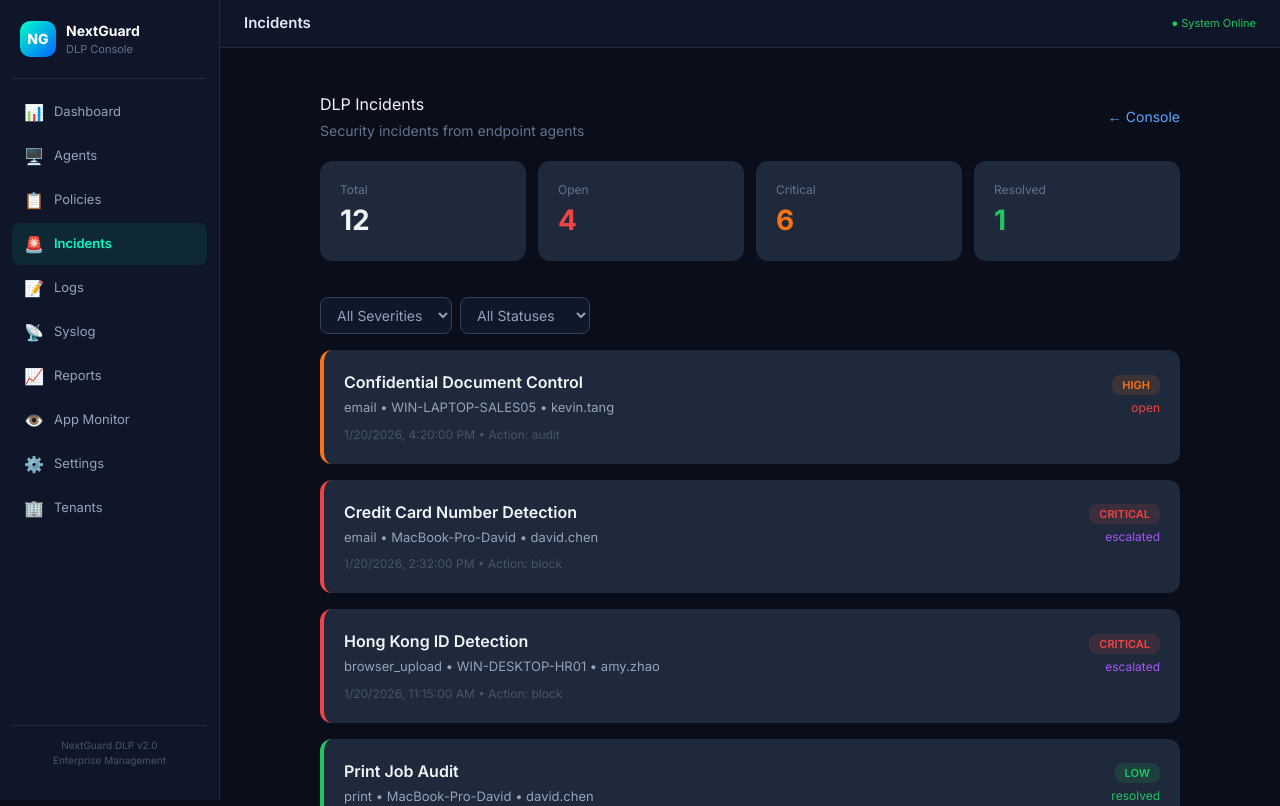
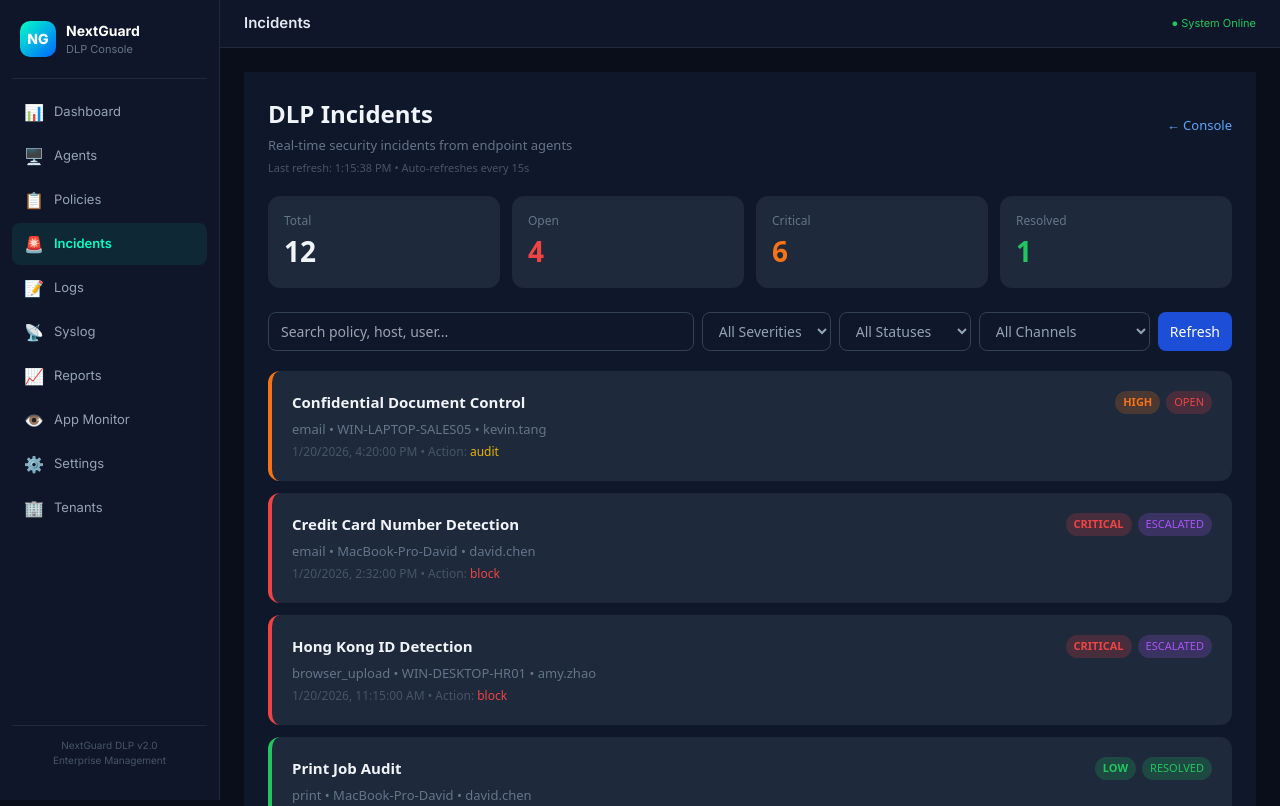
Before and after one commit to NextGuard-hk/nextguard-website, a Next.js app: page /console/incidents in a window 1280 px wide. Shown: the top 806 px of the page. Built offline with nearby package versions, Linux system fonts and the light colour scheme.

Commit message:
feat: Enhanced incidents page with auto-refresh, search, filters, status management

```diff
--- a/app/console/incidents/page.tsx
+++ b/app/console/incidents/page.tsx
@@ -1,96 +1,199 @@
 'use client'
-import { useState, useEffect } from 'react'
+import { useState, useEffect, useCallback } from 'react'
 import Link from 'next/link'
 
-const severityColors: Record<string, string> = { critical: '#ef4444', high: '#f97316', medium: '#eab308', low: '#22c55e', info: '#3b82f6' }
-const statusColors: Record<string, string> = { open: '#ef4444', investigating: '#f97316', resolved: '#22c55e', false_positive: '#6b7280', escalated: '#a855f7' }
+const SEV_COLOR: Record<string,string> = { critical:'#ef4444', high:'#f97316', medium:'#eab308', low:'#22c55e' }
+const STA_COLOR: Record<string,string> = { open:'#ef4444', escalated:'#a855f7', investigating:'#f97316', resolved:'#22c55e' }
 
 export default function IncidentsPage() {
   const [incidents, setIncidents] = useState<any[]>([])
+  const [stats, setStats] = useState<any>({})
   const [loading, setLoading] = useState(true)
-  const [filter, setFilter] = useState({ severity: 'all', status: 'all' })
+  const [lastRefresh, setLastRefresh] = useState<Date>(new Date())
+  const [search, setSearch] = useState('')
+  const [sevFilter, setSevFilter] = useState('all')
+  const [staFilter, setStaFilter] = useState('all')
+  const [chanFilter, setChanFilter] = useState('all')
   const [selected, setSelected] = useState<any>(null)
+  const [updating, setUpdating] = useState(false)
 
+  const fetchIncidents = useCallback(async () => {
+    try {
+      const params = new URLSearchParams({ limit: '100' })
+      if (sevFilter !== 'all') params.set('severity', sevFilter)
+      if (staFilter !== 'all') params.set('status', staFilter)
+      if (chanFilter !== 'all') params.set('channel', chanFilter)
+      const r = await fetch('/api/v1/incidents?' + params.toString())
+      const d = await r.json()
+      if (d.success) {
+        setIncidents(d.incidents || [])
+        setStats(d.stats || {})
+        setLastRefresh(new Date())
+      }
+    } catch {}
+    finally { setLoading(false) }
+  }, [sevFilter, staFilter, chanFilter])
+
+  useEffect(() => { fetchIncidents() }, [fetchIncidents])
+
+  // Auto-refresh every 15 seconds
   useEffect(() => {
-    fetch('/api/v1/incidents').then(r => r.json()).then(d => {
-      if (d.success) setIncidents(d.incidents || [])
-      setLoading(false)
-    }).catch(() => setLoading(false))
-  }, [])
+    const t = setInterval(fetchIncidents, 15000)
+    return () => clearInterval(t)
+  }, [fetchIncidents])
+
+  const updateStatus = async (id: string, status: string) => {
+    setUpdating(true)
+    await fetch('/api/v1/incidents', {
+      method: 'PATCH',
+      headers: { 'Content-Type': 'application/json' },
+      body: JSON.stringify({ incidentId: id, status })
+    })
+    await fetchIncidents()
+    if (selected?.id === id) setSelected((prev: any) => ({ ...prev, status }))
+    setUpdating(false)
+  }
 
   const filtered = incidents.filter(i => {
-    if (filter.severity !== 'all' && i.severity !== filter.severity) return false
-    if (filter.status !== 'all' && i.status !== filter.status) return false
+    if (search) {
+      const q = search.toLowerCase()
+      if (!i.policyName?.toLowerCase().includes(q) &&
+          !i.hostname?.toLowerCase().includes(q) &&
+          !i.username?.toLowerCase().includes(q)) return false
+    }
     return true
   })
 
-  const stats = { total: incidents.length, open: incidents.filter(i => i.status === 'open').length, critical: incidents.filter(i => i.severity === 'critical').length, resolved: incidents.filter(i => i.status === 'resolved').length }
-  const card = { background: '#1e293b', borderRadius: 12, padding: 20, marginBottom: 16 }
-  const sel = { background: '#0f172a', color: '#94a3b8', border: '1px solid #334155', borderRadius: 8, padding: '8px 12px', fontSize: 14 }
+  const inp = { background:'#0f172a', color:'#94a3b8', border:'1px solid #334155', borderRadius:8, padding:'8px 12px', fontSize:14 }
+  const card = { background:'#1e293b', borderRadius:12, padding:20, marginBottom:12, cursor:'pointer' }
 
   if (selected) {
     return (
-      <div style={{ padding: 20, maxWidth: 800, margin: '0 auto' }}>
-        <button onClick={() => setSelected(null)} style={{ color: '#60a5fa', background: 'none', border: 'none', cursor: 'pointer', marginBottom: 16 }}>&larr; Back</button>
-        <div style={card}>
-          <div style={{ display: 'flex', justifyContent: 'space-between', alignItems: 'center', marginBottom: 16 }}>
-            <h2 style={{ color: '#f1f5f9', margin: 0 }}>{selected.policyName}</h2>
-            <span style={{ background: severityColors[selected.severity], color: '#fff', padding: '4px 12px', borderRadius: 12, fontSize: 12, fontWeight: 600, textTransform: 'uppercase' as const }}>{selected.severity}</span>
+      <div style={{ minHeight:'100vh', background:'#0f172a', color:'#f1f5f9', padding:24, fontFamily:'system-ui' }}>
+        <button onClick={() => setSelected(null)} style={{ color:'#60a5fa', background:'none', border:'none', cursor:'pointer', marginBottom:16, fontSize:14 }}>← Back to Incidents</button>
+        <div style={{ background:'#1e293b', borderRadius:16, padding:28, maxWidth:800 }}>
+          <div style={{ display:'flex', justifyContent:'space-between', alignItems:'flex-start', marginBottom:20 }}>
+            <div>
+              <h2 style={{ margin:0, fontSize:20 }}>{selected.policyName}</h2>
+              <p style={{ color:'#64748b', margin:'4px 0 0', fontSize:13 }}>Incident {selected.id}</p>
+            </div>
+            <div style={{ display:'flex', gap:8 }}>
+              <span style={{ background:SEV_COLOR[selected.severity]+'33', color:SEV_COLOR[selected.severity], padding:'4px 10px', borderRadius:20, fontSize:12, fontWeight:700, textTransform:'uppercase' }}>{selected.severity}</span>
+              <span style={{ background:STA_COLOR[selected.status]+'33', color:STA_COLOR[selected.status], padding:'4px 10px', borderRadius:20, fontSize:12, textTransform:'uppercase' }}>{selected.status?.replace('_',' ')}</span>
+            </div>
           </div>
-          <div style={{ display: 'grid', gridTemplateColumns: '1fr 1fr', gap: 12 }}>
-            {[['Status', selected.status, statusColors[selected.status]], ['Channel', selected.channel], ['Action', selected.action], ['Host', selected.hostname], ['User', selected.username], ['Time', new Date(selected.reportedAt).toLocaleString()]].map(([label, val, color], i) => (
-              <div key={i}><span style={{ color: '#64748b', fontSize: 12 }}>{label}</span><br/><span style={{ color: (color as string) || '#e2e8f0', fontWeight: color ? 600 : 400 }}>{val}</span></div>
+
+          <div style={{ display:'grid', gridTemplateColumns:'1fr 1fr', gap:12, marginBottom:20 }}>
+            {[['Channel', selected.channel],['Action', selected.action],['Host', selected.hostname],['User', selected.username],['Time', new Date(selected.timestamp||selected.reportedAt).toLocaleString()],['Policy ID', selected.policyId]].map(([k,v]) => (
+              <div key={k} style={{ background:'#0f172a', borderRadius:8, padding:'12px 16px' }}>
+                <div style={{ color:'#64748b', fontSize:11, textTransform:'uppercase', marginBottom:4 }}>{k}</div>
+                <div style={{ fontSize:14, wordBreak:'break-all' }}>{v as string}</div>
+              </div>
             ))}
           </div>
+
+          {selected.details && (
+            <div style={{ background:'#0f172a', borderRadius:8, padding:16, marginBottom:20 }}>
+              <div style={{ color:'#64748b', fontSize:11, textTransform:'uppercase', marginBottom:12 }}>Forensic Details</div>
+              {selected.details.fileName && <div style={{ marginBottom:8 }}><span style={{ color:'#64748b', fontSize:12 }}>File: </span><span style={{ fontSize:13 }}>{selected.details.fileName}</span></div>}
+              {selected.details.filePath && <div style={{ marginBottom:8 }}><span style={{ color:'#64748b', fontSize:12 }}>Path: </span><code style={{ fontSize:12, color:'#94a3b8' }}>{selected.details.filePath}</code></div>}
+              {selected.details.url && <div style={{ marginBottom:8 }}><span style={{ color:'#64748b', fontSize:12 }}>Destination: </span><span style={{ fontSize:13, color:'#f97316' }}>{selected.details.url}</span></div>}
+              {selected.details.sourceApp && <div style={{ marginBottom:8 }}><span style={{ color:'#64748b', fontSize:12 }}>Process: </span><span style={{ fontSize:13 }}>{selected.details.sourceApp}</span></div>}
+              {selected.details.contentSnippet && (
+                <div style={{ marginTop:8 }}>
+                  <div style={{ color:'#64748b', fontSize:12, marginBottom:4 }}>Details:</div>
+                  <pre style={{ background:'#1e293b', padding:12, borderRadius:6, fontSize:12, color:'#94a3b8', whiteSpace:'pre-wrap', margin:0 }}>{selected.details.contentSnippet}</pre>
+                </div>
+              )}
+            </div>
+          )}
+
+          <div>
+            <div style={{ color:'#64748b', fontSize:11, textTransform:'uppercase', marginBottom:10 }}>Update Status</div>
+            <div style={{ display:'flex', gap:8, flexWrap:'wrap' }}>
+              {['open','investigating','escalated','resolved'].map(s => (
+                <button key={s} onClick={() => updateStatus(selected.id, s)} disabled={updating || selected.status===s}
+                  style={{ padding:'8px 16px', borderRadius:8, border:'none', cursor:selected.status===s?'default':'pointer', fontSize:13, fontWeight:600,
+                    background:selected.status===s ? STA_COLOR[s]+'33' : '#334155', color:selected.status===s ? STA_COLOR[s] : '#94a3b8', opacity:updating?0.5:1 }}>
+                  {s.charAt(0).toUpperCase()+s.slice(1)}
+                </button>
+              ))}
+            </div>
+          </div>
         </div>
-        {selected.details && (
-          <div style={card}>
-            <h3 style={{ color: '#f1f5f9', margin: '0 0 12px' }}>Forensic Details</h3>
-            {selected.details.filePath && <div style={{ marginBottom: 8 }}><span style={{ color: '#64748b', fontSize: 12 }}>File Path</span><br/><code style={{ color: '#e2e8f0', fontSize: 13 }}>{selected.details.filePath}</code></div>}
-            {selected.details.fileName && <div style={{ marginBottom: 8 }}><span style={{ color: '#64748b', fontSize: 12 }}>File</span><br/><span style={{ color: '#e2e8f0' }}>{selected.details.fileName}</span></div>}
-            {selected.details.contentSnippet && <div style={{ marginBottom: 8 }}><span style={{ color: '#64748b', fontSize: 12 }}>Content</span><br/><div style={{ background: '#0f172a', padding: 12, borderRadius: 8, color: '#fbbf24', fontFamily: 'monospace', fontSize: 12 }}>{selected.details.contentSnippet}</div></div>}
-            {selected.details.matchedPatterns?.length > 0 && <div><span style={{ color: '#64748b', fontSize: 12 }}>Patterns</span><br/>{selected.details.matchedPatterns.map((p: string, i: number) => <span key={i} style={{ background: '#7c3aed33', color: '#a78bfa', padding: '2px 8px', borderRadius: 4, fontSize: 12, marginRight: 6 }}>{p}</span>)}</div>}
-          </div>
-        )}
       </div>
     )
   }
 
   return (
-    <div style={{ padding: 20, maxWidth: 900, margin: '0 auto' }}>
-      <div style={{ display: 'flex', justifyContent: 'space-between', alignItems: 'center', marginBottom: 20 }}>
-        <div><h1 style={{ color: '#f1f5f9', margin: 0 }}>DLP Incidents</h1><p style={{ color: '#64748b', margin: '4px 0 0', fontSize: 14 }}>Security incidents from endpoint agents</p></div>
-        <Link href="/console" style={{ color: '#60a5fa', fontSize: 14, textDecoration: 'none' }}>&larr; Console</Link>
+    <div style={{ minHeight:'100vh', background:'#0f172a', color:'#f1f5f9', padding:24, fontFamily:'system-ui' }}>
+      <div style={{ display:'flex', justifyContent:'space-between', alignItems:'center', marginBottom:4 }}>
+        <div>
+          <h1 style={{ margin:0, fontSize:24, fontWeight:700 }}>DLP Incidents</h1>
+          <p style={{ color:'#64748b', margin:'4px 0 0', fontSize:13 }}>Real-time security incidents from endpoint agents</p>
+        </div>
+        <Link href="/console" style={{ color:'#60a5fa', fontSize:13, textDecoration:'none' }}>← Console</Link>
       </div>
-      <div style={{ display: 'grid', gridTemplateColumns: 'repeat(4, 1fr)', gap: 12, marginBottom: 20 }}>
-        {[['Total', stats.total, '#f1f5f9'], ['Open', stats.open, '#ef4444'], ['Critical', stats.critical, '#f97316'], ['Resolved', stats.resolved, '#22c55e']].map(([label, val, color], i) => (
-          <div key={i} style={card}><div style={{ color: '#64748b', fontSize: 12 }}>{label}</div><div style={{ color: color as string, fontSize: 28, fontWeight: 700 }}>{val as number}</div></div>
+
+      <div style={{ color:'#475569', fontSize:11, marginBottom:20 }}>Last refresh: {lastRefresh.toLocaleTimeString()} • Auto-refreshes every 15s</div>
+
+      {/* Stats */}
+      <div style={{ display:'grid', gridTemplateColumns:'repeat(4,1fr)', gap:12, marginBottom:24 }}>
+        {[['Total', stats.total||incidents.length, '#f1f5f9'],['Open', stats.byStatus?.open||0, '#ef4444'],['Critical', stats.bySeverity?.critical||0, '#f97316'],['Resolved', stats.byStatus?.resolved||0, '#22c55e']].map(([l,v,c]) => (
+          <div key={l as string} style={{ background:'#1e293b', borderRadius:12, padding:16 }}>
+            <div style={{ color:'#64748b', fontSize:12 }}>{l as string}</div>
+            <div style={{ fontSize:28, fontWeight:700, color:c as string }}>{v as number}</div>
+          </div>
         ))}
       </div>
-      <div style={{ display: 'flex', gap: 8, marginBottom: 16 }}>
-        <select style={sel} value={filter.severity} onChange={e => setFilter({ ...filter, severity: e.target.value })}>
+
+      {/* Filters */}
+      <div style={{ display:'flex', gap:8, marginBottom:20, flexWrap:'wrap' }}>
+        <input placeholder="Search policy, host, user..." value={search} onChange={e=>setSearch(e.target.value)}
+          style={{ ...inp, flex:1, minWidth:180 }} />
+        <select value={sevFilter} onChange={e=>setSevFilter(e.target.value)} style={inp}>
           <option value="all">All Severities</option>
-          {['critical','high','medium','low'].map(s => <option key={s} value={s}>{s}</option>)}
+          {['critical','high','medium','low'].map(s=><option key={s} value={s}>{s}</option>)}
         </select>
-        <select style={sel} value={filter.status} onChange={e => setFilter({ ...filter, status: e.target.value })}>
+        <select value={staFilter} onChange={e=>setStaFilter(e.target.value)} style={inp}>
           <option value="all">All Statuses</option>
-          {['open','investigating','resolved','escalated'].map(s => <option key={s} value={s}>{s}</option>)}
+          {['open','investigating','escalated','resolved'].map(s=><option key={s} value={s}>{s}</option>)}
         </select>
+        <select value={chanFilter} onChange={e=>setChanFilter(e.target.value)} style={inp}>
+          <option value="all">All Channels</option>
+          {['filesystem','usb','network','email','clipboard','browser_upload','browser_download','print','airdrop','messaging','cloud_storage'].map(s=><option key={s} value={s}>{s}</option>)}
+        </select>
+        <button onClick={fetchIncidents} style={{ ...inp, background:'#1d4ed8', color:'#fff', border:'none', cursor:'pointer' }}>Refresh</button>
       </div>
-      {loading ? <p style={{ color: '#64748b' }}>Loading...</p> : filtered.length === 0 ? (
-        <div style={{ ...card, textAlign: 'center', padding: 40 }}><p style={{ color: '#64748b' }}>No incidents found.</p><p style={{ color: '#475569', fontSize: 13 }}>Incidents appear when agents detect policy violations.</p></div>
-      ) : filtered.map(inc => (
-        <div key={inc.id} onClick={() => setSelected(inc)} style={{ ...card, cursor: 'pointer', borderLeft: `4px solid ${severityColors[inc.severity]}` }}>
-          <div style={{ display: 'flex', justifyContent: 'space-between', alignItems: 'center' }}>
-            <div><div style={{ color: '#f1f5f9', fontWeight: 600 }}>{inc.policyName}</div><div style={{ color: '#94a3b8', fontSize: 13, marginTop: 4 }}>{inc.channel} &bull; {inc.hostname} &bull; {inc.username}</div></div>
-            <div style={{ textAlign: 'right' }}>
-              <span style={{ background: severityColors[inc.severity] + '22', color: severityColors[inc.severity], padding: '3px 10px', borderRadius: 8, fontSize: 11, fontWeight: 600, textTransform: 'uppercase' as const }}>{inc.severity}</span>
-              <div style={{ color: statusColors[inc.status], fontSize: 12, marginTop: 4 }}>{inc.status.replace('_', ' ')}</div>
+
+      {/* Incidents List */}
+      {loading ? (
+        <div style={{ textAlign:'center', color:'#64748b', padding:60 }}>Loading incidents...</div>
+      ) : filtered.length === 0 ? (
+        <div style={{ textAlign:'center', color:'#64748b', padding:60 }}>
+          <div style={{ fontSize:40, marginBottom:12 }}>✓</div>
+          <div style={{ fontSize:16, marginBottom:4 }}>No incidents found</div>
+          <div style={{ fontSize:13 }}>Incidents appear when endpoint agents detect policy violations.</div>
+        </div>
+      ) : (
+        <div>
+          {filtered.map(inc => (
+            <div key={inc.id} onClick={()=>setSelected(inc)}
+              style={{ ...card, borderLeft:`4px solid ${SEV_COLOR[inc.severity]||'#334155'}` }}>
+              <div style={{ display:'flex', justifyContent:'space-between', alignItems:'center', marginBottom:6 }}>
+                <div style={{ fontWeight:600, fontSize:15 }}>{inc.policyName}</div>
+                <div style={{ display:'flex', gap:6 }}>
+                  <span style={{ background:SEV_COLOR[inc.severity]+'33', color:SEV_COLOR[inc.severity], padding:'3px 8px', borderRadius:20, fontSize:11, fontWeight:700, textTransform:'uppercase' }}>{inc.severity}</span>
+                  <span style={{ background:STA_COLOR[inc.status]+'33', color:STA_COLOR[inc.status], padding:'3px 8px', borderRadius:20, fontSize:11, textTransform:'uppercase' }}>{inc.status?.replace('_',' ')}</span>
+                </div>
+              </div>
+              <div style={{ color:'#64748b', fontSize:13, marginBottom:4 }}>{inc.channel} • {inc.hostname} • {inc.username}</div>
+              <div style={{ color:'#475569', fontSize:12 }}>{new Date(inc.timestamp||inc.reportedAt).toLocaleString()} • Action: <span style={{ color: inc.action==='block'?'#ef4444':inc.action==='audit'?'#eab308':'#22c55e' }}>{inc.action}</span></div>
             </div>
-          </div>
-          <div style={{ color: '#475569', fontSize: 12, marginTop: 8 }}>{new Date(inc.reportedAt).toLocaleString()} &bull; Action: {inc.action}</div>
+          ))}
+          <div style={{ color:'#475569', fontSize:12, textAlign:'center', padding:'12px 0' }}>Showing {filtered.length} of {incidents.length} incidents</div>
         </div>
-      ))}
+      )}
     </div>
   )
 }
```
